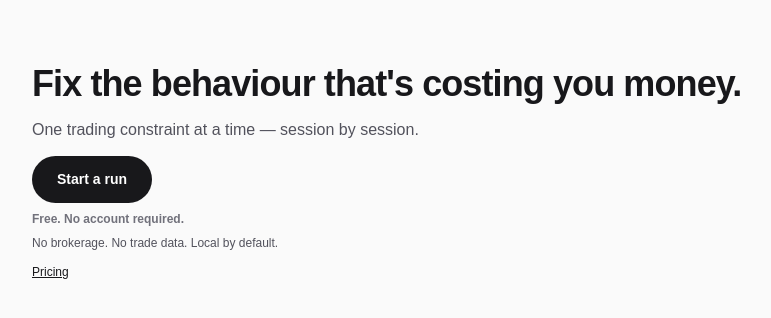
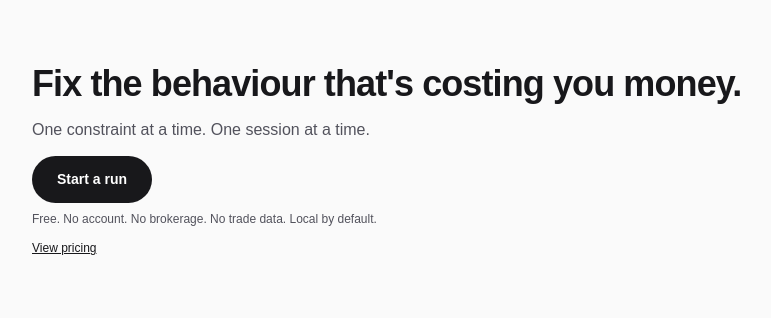
Before and after one commit to bbyjae-django-lab/quadrant, a Next.js app: page / in a window 1280 px wide. Shown: the top 318 px of the page, without its empty margins (160-931 px from the left). Built offline with nearby package versions, Linux system fonts and the light colour scheme; no server answers.

Commit message:
TARGET: Landing page only (the “Fix the behaviour…” screen).

```diff
--- a/app/page.tsx
+++ b/app/page.tsx
@@ -53,7 +53,7 @@ export default function LandingPage() {
             Fix the behaviour that&#39;s costing you money.
           </h1>
           <p className="max-w-2xl text-base leading-7 text-zinc-600">
-            One trading constraint at a time — session by session.
+            One constraint at a time. One session at a time.
           </p>
           <div className="space-y-2">
             <div className="flex flex-wrap items-center gap-4">
@@ -65,14 +65,11 @@ export default function LandingPage() {
                 Start a run
               </button>
             </div>
-            <p className="text-xs font-semibold text-zinc-500">
-              Free. No account required.
-            </p>
             <p className="text-xs text-zinc-600">
-              No brokerage. No trade data. Local by default.
+              Free. No account. No brokerage. No trade data. Local by default.
             </p>
             <a href="/pricing?from=landing" className="text-xs underline">
-              Pricing
+              View pricing
             </a>
           </div>
         </section>
```
